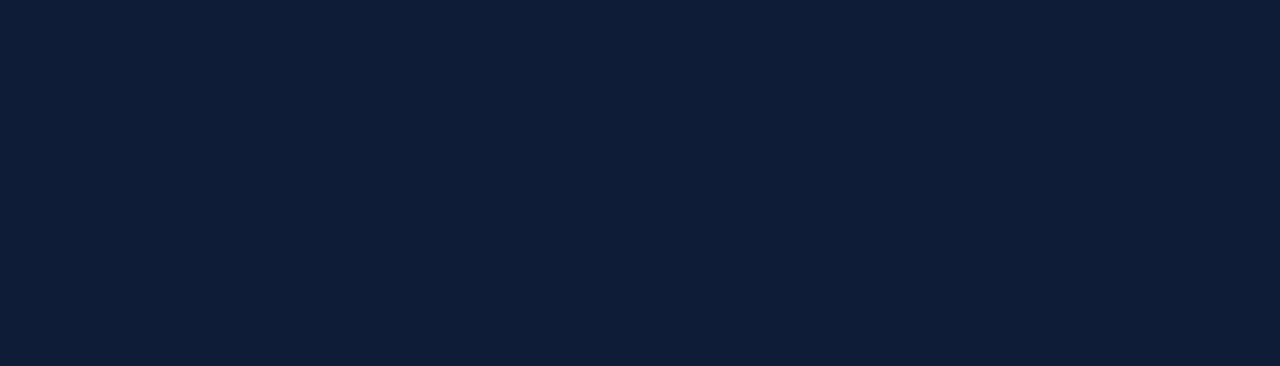
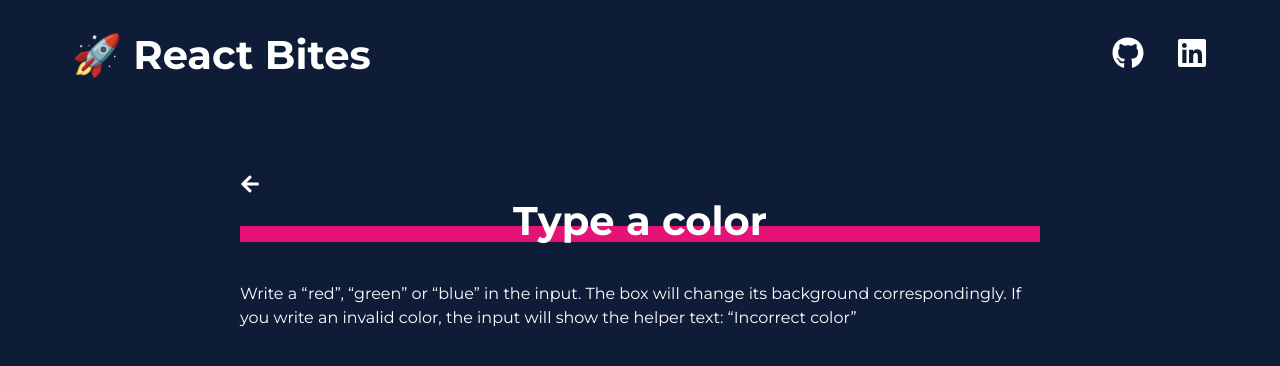
Before and after one commit to AlbaCasas/react-bites, a React (Create React App) app: page /color in a window 1280 px wide. Before the commit this address had no page. Shown: the top 366 px of the page. Built offline with nearby package versions, Linux system fonts and the light colour scheme.

Commit message:
Add Color component

```diff
--- a/src/App.js
+++ b/src/App.js
@@ -4,6 +4,7 @@ import Likes from "./pages/challenges/Likes";
 import Sum from "./pages/challenges/Sum";
 import Home from "./pages/Home";
 import Layout from "./components/Layout";
+import Color from "./pages/challenges/Color";
 import "./index.scss";
 
 function App() {
@@ -42,6 +43,14 @@ function App() {
             </Layout>
           }
         />
+        <Route
+          path="/color"
+          element={
+            <Layout>
+              <Color />
+            </Layout>
+          }
+        />
       </Routes>
     </BrowserRouter>
   );
--- a/src/components/Select/Select.scss
+++ b/src/components/Select/Select.scss
@@ -4,4 +4,5 @@
   box-shadow: 3px 3px 0 $secondary;
   outline: none;
   font-size: 18px;
+  background-color: $white;
 }
--- a/src/pages/Home/Home.jsx
+++ b/src/pages/Home/Home.jsx
@@ -25,6 +25,9 @@ const Home = () => {
         <li onClick={() => navigate("/calculator")} className="home__link">
           Button Calculator
         </li>
+        <li onClick={() => navigate("/color")} className="home__link">
+          Type a Color
+        </li>
       </ul>
     </div>
   );
--- /dev/null
+++ b/src/pages/challenges/Color/Color.jsx
@@ -0,0 +1,13 @@
+import Challenge from "../../../components/Challenge";
+
+const Color = () => {
+  return (
+    <Challenge title="Type a color">
+      Write a “red”, “green” or “blue” in the input. The box will change its
+      background correspondingly. If you write an invalid color, the input will
+      show the helper text: “Incorrect color”
+    </Challenge>
+  );
+};
+
+export default Color;
--- /dev/null
+++ b/src/pages/challenges/Color/index.js
@@ -0,0 +1 @@
+export { default } from "./Color";
```
Also changed, not shown: src/pages/challenges/Color/Color.scss (added).
